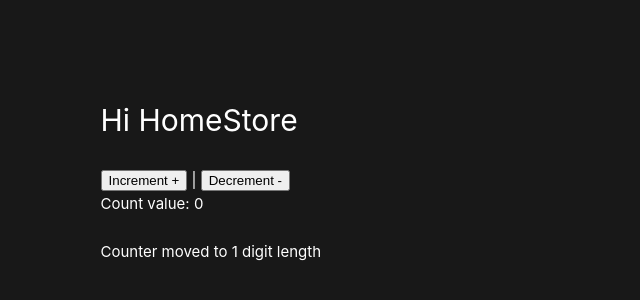
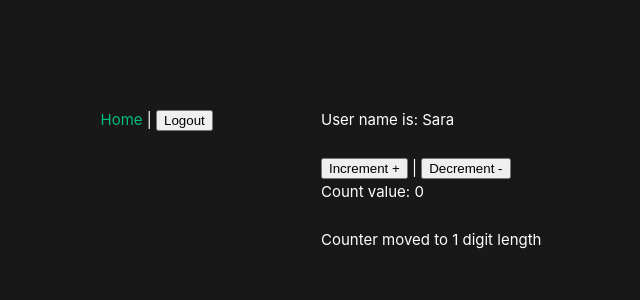
Before and after one commit to HugoBzn/pinia-tutorial, a Vue app: page / in a window 1280 px wide. Shown: the part 220-520 px from the top of the page, without its empty margins (319-959 px from the left). Built offline with nearby package versions, Linux system fonts and the light colour scheme.

Commit message:
State mutations

```diff
--- a/src/App.vue
+++ b/src/App.vue
@@ -1,4 +1,12 @@
 <template>
+  <header>
+    <div class="wrapper">
+      <nav>
+        <a href="/">Home</a> |
+        <button @click="logout">Logout</button>
+      </nav>
+    </div>
+  </header>
   <div>
     <HomeStore />
   </div>
@@ -6,6 +14,15 @@
 
 <script setup>
 import HomeStore from "./components/HomeStore.vue";
+
+import { useAuthStore } from "@/stores/auth";
+
+const authStore = useAuthStore();
+function logout() {
+  authStore.$patch((state) => {
+    (state.isAuthenticated = false), (state.user = {});
+  });
+}
 </script>
 
 <style scoped></style>
--- a/src/components/HomeStore.vue
+++ b/src/components/HomeStore.vue
@@ -1,13 +1,14 @@
 <template>
-  <div>
-    <h1>Hi HomeStore</h1>
-    <br />
+  <main>
+    <div v-if="authStore.isAuthenticated">
+      <p>User name is: {{ authStore.user.name }}</p>
+    </div>
+    <br/>
     <Counter />
-  </div>
+  </main>
 </template>
 
 <script setup>
-
 import { useAuthStore } from "@/stores/auth";
 import Counter from "@/components/Counter.vue";
 
--- a/src/stores/auth.js
+++ b/src/stores/auth.js
@@ -2,6 +2,10 @@ import { defineStore } from "pinia";
 
 export const useAuthStore = defineStore("auth", {
   state: () => ({
-    isAuthenticated: false,
+    isAuthenticated: true,
+    user: {
+      name: "Sara",
+      email: "sara@gmail.com",
+    },
   }),
 });
```
